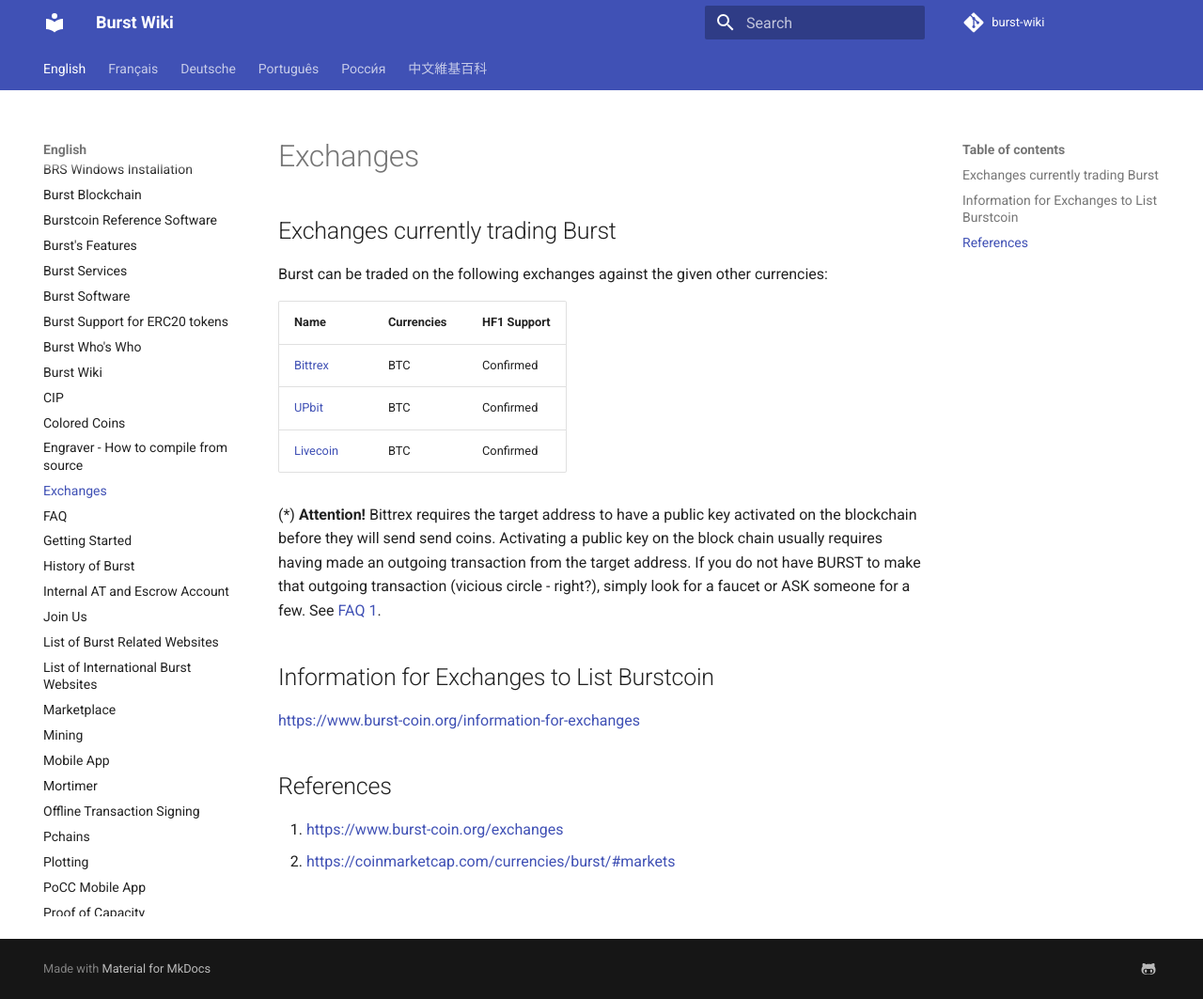
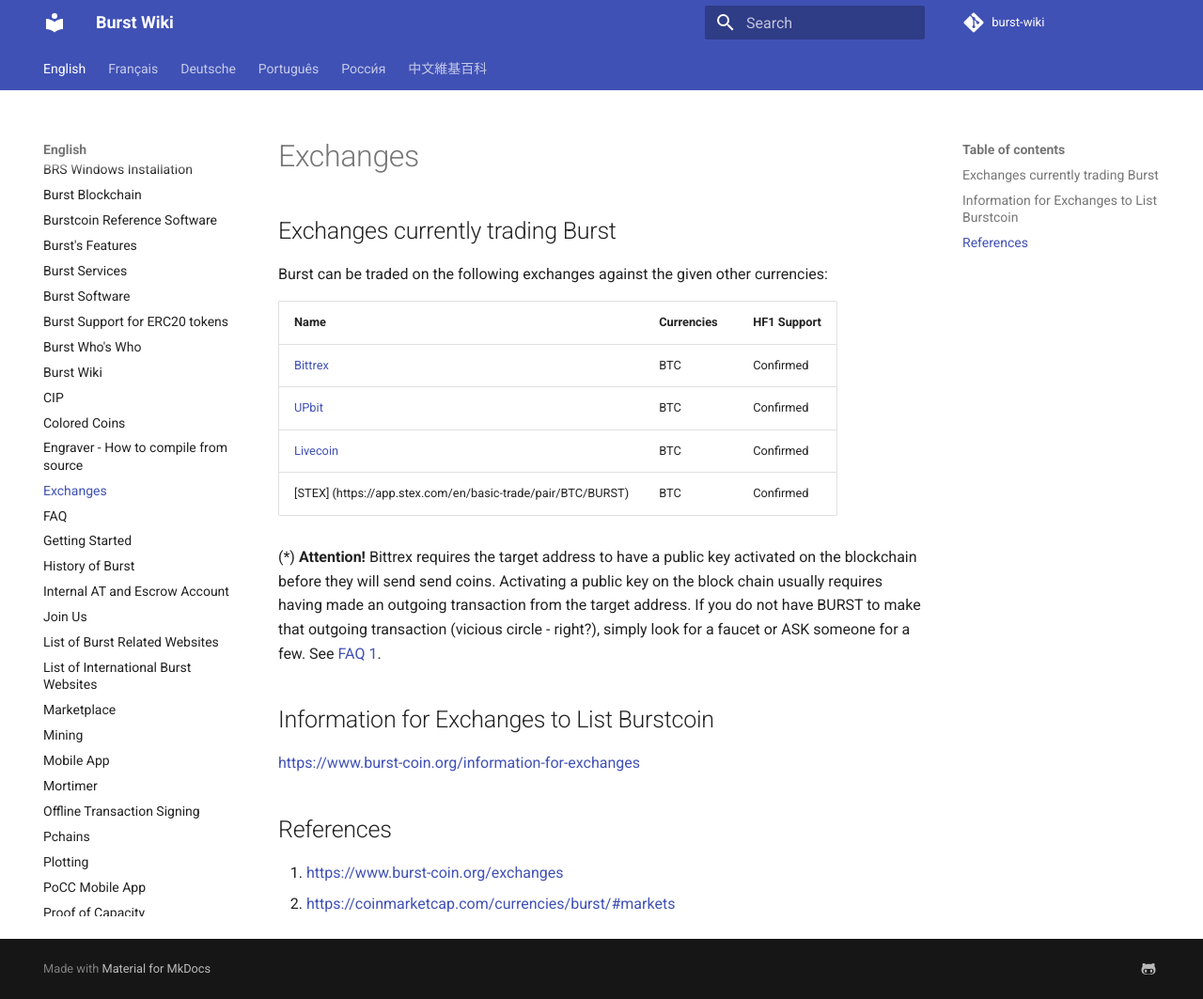
Before and after one commit to burst-apps-team/burst-wiki, an MkDocs documentation site: the page built from docs/en/exchanges.md, in a window 1280 px wide and 1063 px high. Shown: the whole window at 94% size. Built offline with MkDocs 1.6.1 and Material for MkDocs 9.7.7, drawn with Linux system fonts in a browser that asks for light colours; comment, search, counter and statistics services are not loaded; old or Windows-style settings are respelled for this version of MkDocs.

Commit message:
Update exchanges.md

```diff
--- a/docs/en/exchanges.md
+++ b/docs/en/exchanges.md
@@ -8,6 +8,7 @@ Burst can be traded on the following exchanges against the given other currencie
 | [Bittrex](https://bittrex.com/Market/Index?MarketName=BTC-burst) | BTC                               | Confirmed   |
 | [UPbit](https://upbit.com/exchange?code=CRIX.UPBIT.BTC-BURST)    | BTC                               | Confirmed   |
 | [Livecoin](https://www.livecoin.net/)                            | BTC                               | Confirmed   |
+| [STEX] (https://app.stex.com/en/basic-trade/pair/BTC/BURST)      | BTC                               | Confirmed   |
 
 (\*) **Attention!** Bittrex requires the target address to have a public key activated on the blockchain before they will send send coins. Activating a public key on the block chain usually requires having made an outgoing transaction from the target address. If you do not have BURST to make that outgoing transaction (vicious circle - right?), simply look for a faucet or ASK someone for a few. See [FAQ 1](faq.md).
 
```
